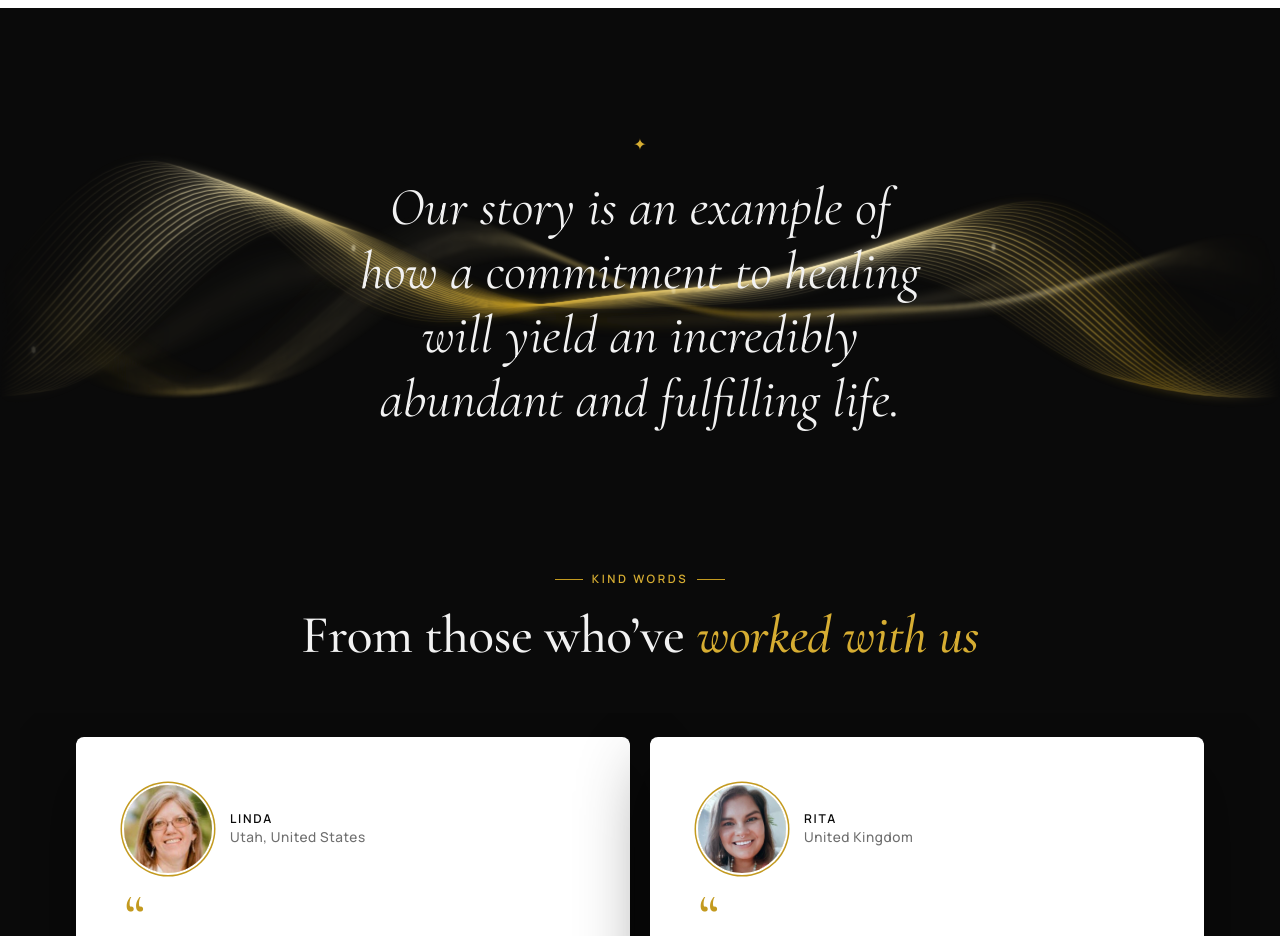
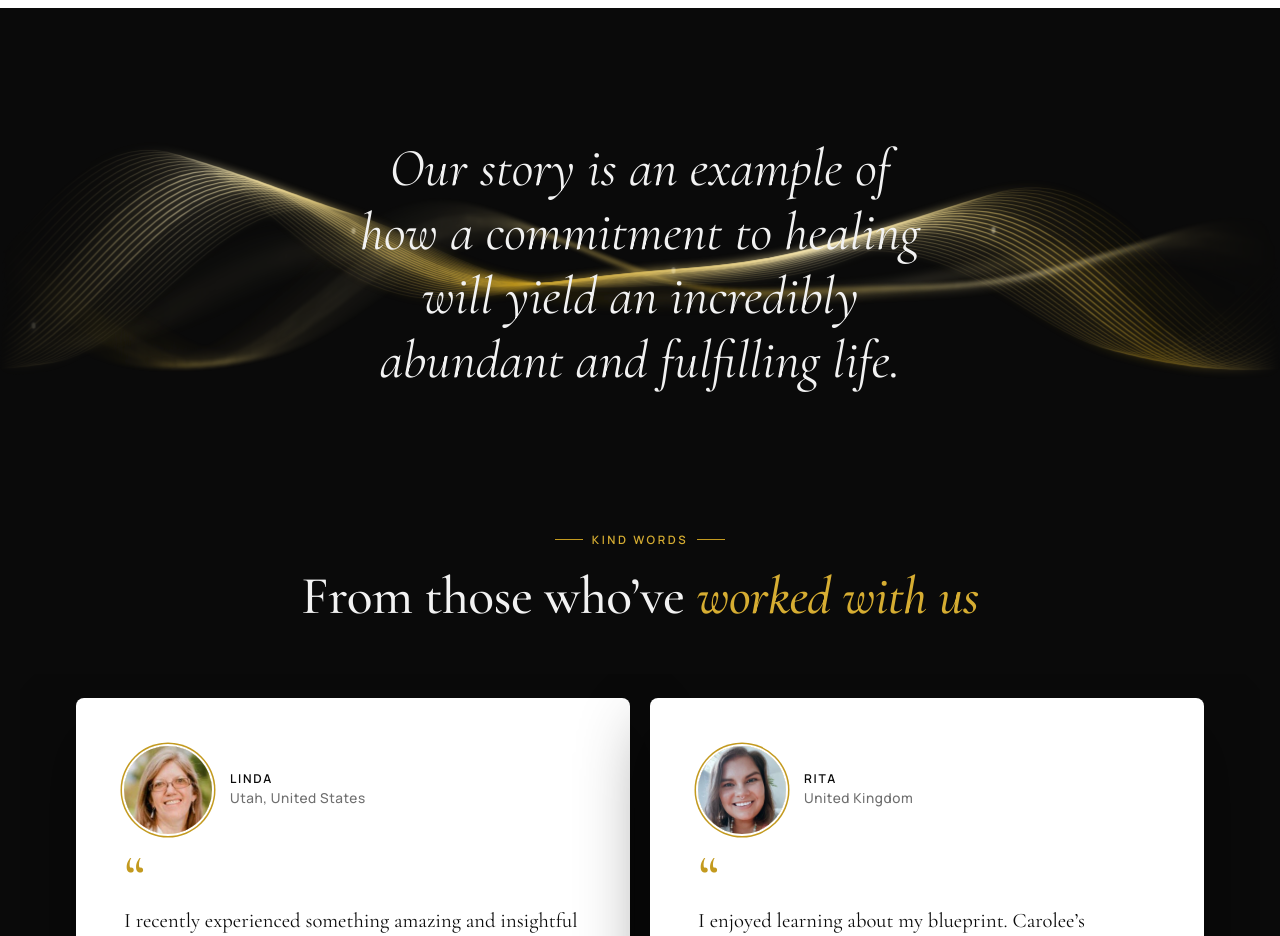
Before and after one commit to brittonbeckham/themagicalstoryofus, a plain HTML site: page beta/index.html in a window 1280 px wide. Shown: the part 5100-6036 px from the top of the page. Drawn offline with nearby package versions, Linux system fonts and the light colour scheme.

Commit message:
Quote bands: remove the small gold star above the quote.
Co-authored-by: Cursor <cursoragent@cursor.com>

```diff
--- a/beta/css/beta.css
+++ b/beta/css/beta.css
@@ -1537,17 +1537,6 @@ body.menu-open .beta-pill { display: none; }
   line-height: 1.2;
   text-wrap: balance;
 }
-.quote-band blockquote::before {
-  content: "\2726";
-  display: block;
-  margin-bottom: 1.25rem;
-  font-size: 1rem;
-  font-style: normal;
-  color: var(--gold);
-}
-.bg-night .quote-band blockquote::before,
-.quote-band.bg-night blockquote::before { color: var(--gold-soft); }
-
 /* ---------- Astrology ---------- */
 
 /* ---------- Limited readings (portal card) ---------- */
```
